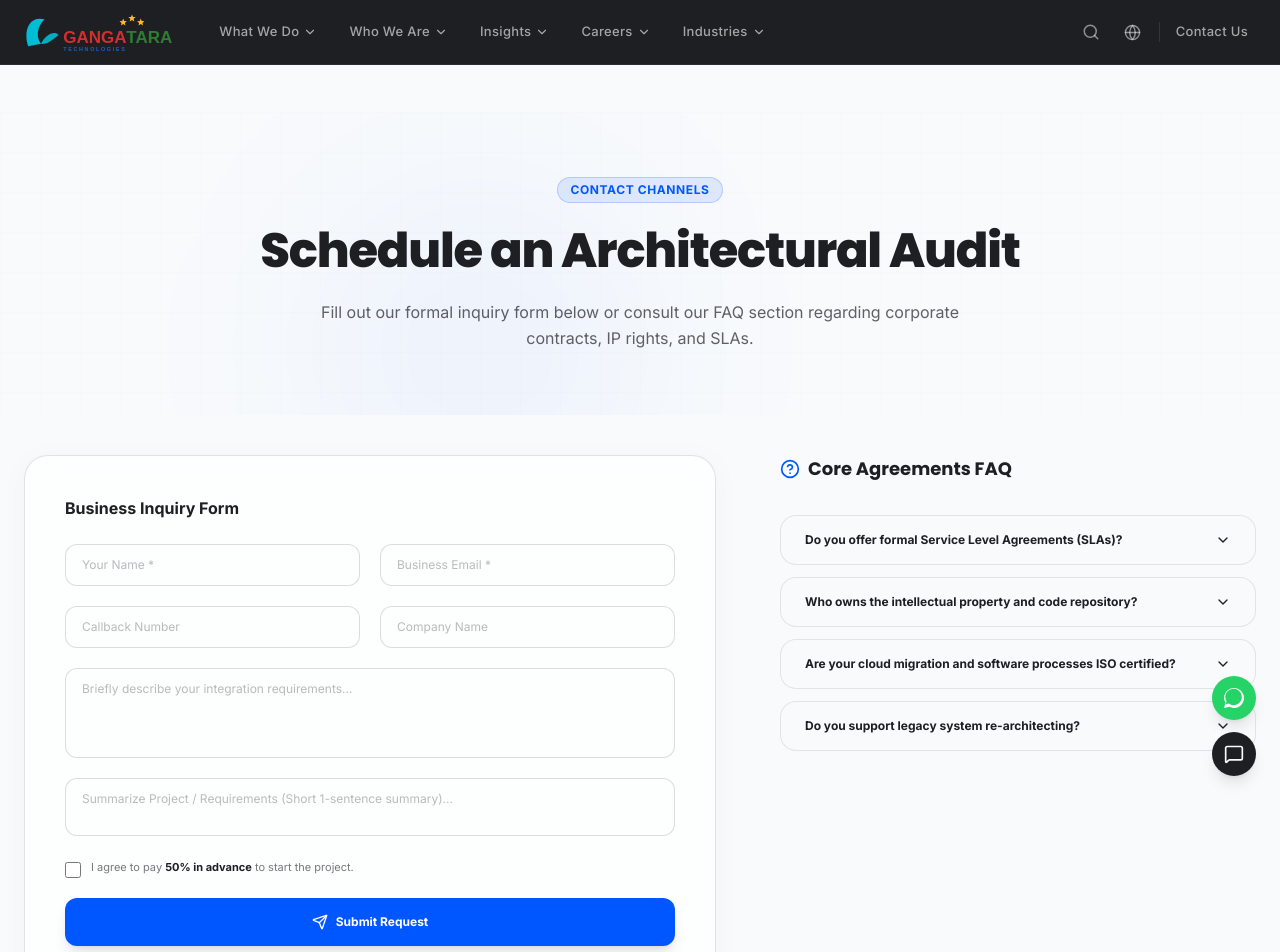
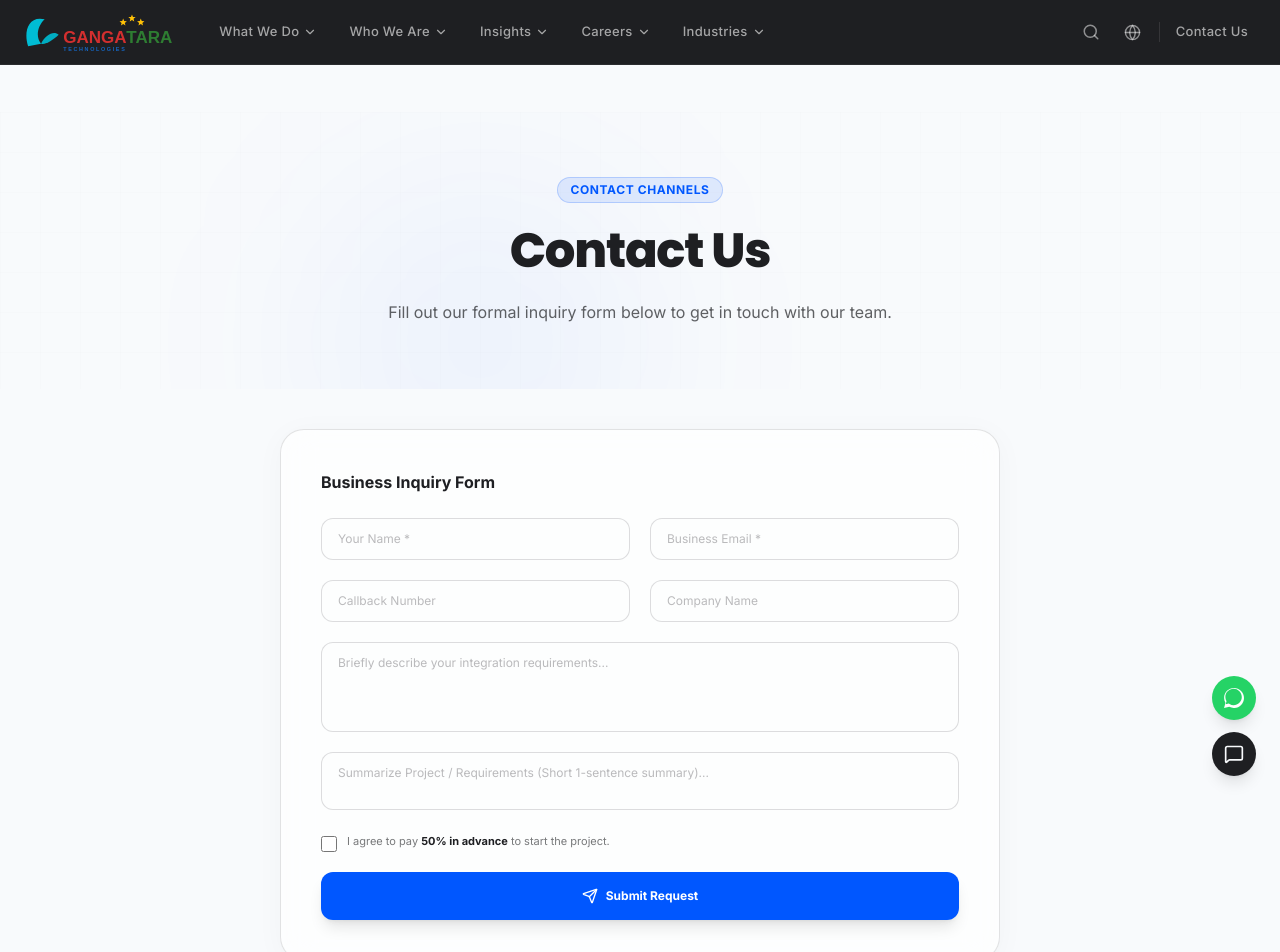
Before and after one commit to Ombaviskar2025/GangaTara-Technologies, a Next.js app: page /contact in a window 1280 px wide. Shown: the top 952 px of the page. Built offline with nearby package versions, Linux system fonts and the light colour scheme.

Commit message:
Fix search functionality, center contact form, remove FAQ accordion, update CTA banners, remove GitHub social link, and clean up Digital Solutions dropdown links

```diff
--- a/src/app/contact/page.tsx
+++ b/src/app/contact/page.tsx
@@ -1,41 +1,9 @@
 'use client';
 
 import React, { useState } from 'react';
-import { motion, AnimatePresence } from 'framer-motion';
-import { HelpCircle, ChevronDown, CheckCircle, Mail, Phone, MapPin, Send } from 'lucide-react';
-
-interface FaqItem {
-  q: string;
-  a: string;
-}
+import { CheckCircle, Mail, Phone, MapPin, Send } from 'lucide-react';
 
 export default function ContactPage() {
-  const faqs: FaqItem[] = [
-    {
-      q: 'Do you offer formal Service Level Agreements (SLAs)?',
-      a: 'Yes. We sign comprehensive corporate SLAs guaranteeing up to 99.99% system availability and detailing 24/7/365 bug-resolution reaction timelines.'
-    },
-    {
-      q: 'Who owns the intellectual property and code repository?',
-      a: 'Once project deliverables are signed off and settled, full repository ownership, patents, and copyright licenses are transferred entirely to the client.'
-    },
-    {
-      q: 'Are your cloud migration and software processes ISO certified?',
-      a: 'Yes. GangaTara Technologies holds active ISO 27001 certifications for information security management, ensuring strict corporate governance standards.'
-    },
-    {
-      q: 'Do you support legacy system re-architecting?',
-      a: 'Frequently. We specialize in wrapping outdated mainframes and monolith systems with secure API layers or refactoring them into serverless microservices.'
-    }
-  ];
-
-  // FAQ Accordion State
-  const [openFaqIdx, setOpenFaqIdx] = useState<number | null>(null);
-
-  const toggleFaq = (idx: number) => {
-    setOpenFaqIdx(openFaqIdx === idx ? null : idx);
-  };
-
   // Contact Form State
   const [formData, setFormData] = useState({
     name: '',
@@ -80,21 +48,20 @@ export default function ContactPage() {
             Contact Channels
           </span>
           <h1 className="text-4xl sm:text-5xl font-poppins font-extrabold text-dark dark:text-light mb-6 tracking-tight">
-            Schedule an Architectural Audit
+            Contact Us
           </h1>
           <p className="text-base text-dark/70 dark:text-light/60 max-w-2xl mx-auto leading-relaxed">
-            Fill out our formal inquiry form below or consult our FAQ section regarding corporate contracts, IP rights, and SLAs.
+            Fill out our formal inquiry form below to get in touch with our team.
           </p>
         </div>
       </section>
 
-      {/* 2. Contact Form & FAQ grid */}
-      <section className="max-w-7xl mx-auto px-6 py-10 grid grid-cols-1 lg:grid-cols-12 gap-16 items-start">
+      {/* 2. Contact Form */}
+      <section className="max-w-3xl mx-auto px-6 py-10">
 
-        {/* Form Intake - Left */}
-        <div className="lg:col-span-7">
-          <div className="p-8 sm:p-10 rounded-3xl glass-panel border border-light/25 dark:border-white/5 shadow-2xl bg-light/70 dark:bg-dark/70">
-            <h3 className="text-base font-bold text-dark dark:text-light mb-6">Business Inquiry Form</h3>
+        {/* Form Intake */}
+        <div className="p-8 sm:p-10 rounded-3xl glass-panel border border-light/25 dark:border-white/5 shadow-2xl bg-light/70 dark:bg-dark/70">
+          <h3 className="text-base font-bold text-dark dark:text-light mb-6">Business Inquiry Form</h3>
 
             <form onSubmit={handleSubmit} className="flex flex-col gap-5">
               <div className="grid grid-cols-1 sm:grid-cols-2 gap-5">
@@ -178,51 +145,7 @@ export default function ContactPage() {
               )}
             </form>
           </div>
-        </div>
-
-        {/* FAQs Accordion - Right */}
-        <div className="lg:col-span-5 flex flex-col gap-6">
-          <h2 className="text-lg font-poppins font-bold text-dark dark:text-light flex items-center gap-2 mb-2"><HelpCircle className="w-5 h-5 text-primary" /> Core Agreements FAQ</h2>
-
-          <div className="flex flex-col gap-3">
-            {faqs.map((faq, idx) => {
-              const isOpen = openFaqIdx === idx;
-              return (
-                <div
-                  key={idx}
-                  className="rounded-2xl border border-light/20 dark:border-white/5 overflow-hidden transition-all bg-light/30 dark:bg-white/5"
-                >
-                  <button
-                    onClick={() => toggleFaq(idx)}
-                    className="w-full px-6 py-4 flex items-center justify-between text-left text-xs font-bold text-dark dark:text-light cursor-pointer hover:bg-primary/5 transition-colors"
-                  >
-                    <span>{faq.q}</span>
-                    <ChevronDown className={`w-4 h-4 shrink-0 transition-transform duration-300 ${isOpen ? 'rotate-180 text-primary' : ''}`} />
-                  </button>
-
-                  <AnimatePresence initial={false}>
-                    {isOpen && (
-                      <motion.div
-                        initial={{ height: 0 }}
-                        animate={{ height: 'auto' }}
-                        exit={{ height: 0 }}
-                        transition={{ duration: 0.3 }}
-                        className="overflow-hidden"
-                      >
-                        <p className="px-6 pb-5 pt-1 text-[11px] text-dark/60 dark:text-light/60 leading-relaxed border-t border-light/10 dark:border-white/5">
-                          {faq.a}
-                        </p>
-                      </motion.div>
-                    )}
-                  </AnimatePresence>
-                </div>
-              );
-            })}
-          </div>
-        </div>
-
-      </section>
-
-    </div>
+        </section>
+      </div>
   );
 }
--- a/src/components/sections/ClosingCTABand.tsx
+++ b/src/components/sections/ClosingCTABand.tsx
@@ -26,10 +26,10 @@ export const ClosingCTABand: React.FC = () => {
           className="max-w-xl"
         >
           <h2 className="text-white text-2xl sm:text-3xl lg:text-4xl font-poppins font-extrabold leading-tight mb-4">
-            Ready to build what's next?
+            Ready to Accelerate Your Enterprise Practice?
           </h2>
           <p className="text-white/70 text-sm sm:text-base leading-relaxed">
-            Partner with GangaTara's expert engineers and cloud architects to accelerate your digital transformation today.
+            Schedule a private scoping call with our core engineering architects. Let us design, optimize, and secure your digital roadmap.
           </p>
         </motion.div>
 
--- a/src/components/ui/Navbar.tsx
+++ b/src/components/ui/Navbar.tsx
@@ -14,7 +14,7 @@ import {
 } from 'lucide-react';
 import { useTheme } from '@/context/ThemeContext';
 import { useLanguage, Language } from '@/context/LanguageContext';
-import { blogsData, jobsData, awardsData } from '@/data/companyData';
+import { blogsData, jobsData, awardsData, servicesData, industriesData } from '@/data/companyData';
 import { useContactModal } from '@/context/ContactModalContext';
 
 // ─── Icon Map ─────────────────────────────────────────────────────────────────
@@ -211,16 +211,12 @@ const NESTED_NAV_DATA: Record<string, {
           {
             heading: "Modern Automation",
             links: [
-              { label: 'DevOps & GitOps', href: '/services/devops', icon: <GitBranch className="w-3.5 h-3.5" /> },
               { label: 'UI/UX Design', href: '/services/ui-ux-design', icon: <Palette className="w-3.5 h-3.5" /> },
-              { label: 'Data Analytics & BI', href: '/services/data-analytics', icon: <BarChart3 className="w-3.5 h-3.5" /> },
             ]
           },
           {
             heading: "Emerging Platforms",
             links: [
-              { label: 'Blockchain & Web3', href: '/services/blockchain', icon: <Workflow className="w-3.5 h-3.5" /> },
-              { label: 'IoT Solutions', href: '/services/iot-solutions', icon: <Radio className="w-3.5 h-3.5" /> },
               { label: 'Digital Marketing', href: '/services/digital-marketing', icon: <Megaphone className="w-3.5 h-3.5" /> },
             ]
           }
@@ -591,6 +587,57 @@ export const Navbar: React.FC = () => {
   const [isLangOpen, setIsLangOpen] = useState(false);
   const [mobileExpanded, setMobileExpanded] = useState<string | null>(null);
 
+  const searchableItems = React.useMemo(() => {
+    const items: { title: string; category: string; href: string }[] = [
+      { title: 'Home', category: 'Page', href: '/' },
+      { title: 'About Us', category: 'Page', href: '/about' },
+      { title: 'Careers', category: 'Page', href: '/careers' },
+      { title: 'Contact Us', category: 'Page', href: '/contact' },
+      { title: 'Technologies', category: 'Page', href: '/technologies' },
+      { title: 'Products', category: 'Page', href: '/products' },
+      { title: 'Privacy Policy', category: 'Page', href: '/privacy-policy' },
+      { title: 'Terms & Conditions', category: 'Page', href: '/terms-conditions' },
+      { title: 'Cookie Policy', category: 'Page', href: '/cookie-policy' },
+    ];
+
+    servicesData.forEach(srv => {
+      const removedIds = ['devops', 'data-analytics', 'blockchain', 'iot-solutions'];
+      if (!removedIds.includes(srv.id)) {
+        items.push({
+          title: srv.title,
+          category: 'Service',
+          href: `/services/${srv.id}`
+        });
+      }
+    });
+
+    industriesData.forEach(ind => {
+      items.push({
+        title: ind.title,
+        category: 'Industry',
+        href: `/industries/${ind.id}`
+      });
+    });
+
+    blogsData.forEach(blog => {
+      items.push({
+        title: blog.title,
+        category: 'Insight',
+        href: `/blog/${blog.slug}`
+      });
+    });
+
+    return items;
+  }, []);
+
+  const filteredResults = React.useMemo(() => {
+    if (!searchQuery.trim()) return [];
+    const query = searchQuery.toLowerCase().trim();
+    return searchableItems.filter(item =>
+      item.title.toLowerCase().includes(query) ||
+      item.category.toLowerCase().includes(query)
+    ).slice(0, 8);
+  }, [searchQuery, searchableItems]);
 
   const megaMenuTimeout = useRef<ReturnType<typeof setTimeout> | null>(null);
 
@@ -674,6 +721,37 @@ export const Navbar: React.FC = () => {
                 />
                 <Search className="absolute right-2 top-1/2 -translate-y-1/2 text-white/30 w-6 h-6" />
               </div>
+
+              {filteredResults.length > 0 && (
+                <div className="mt-6 max-h-[350px] overflow-y-auto flex flex-col gap-2 no-scrollbar animate-fadeIn">
+                  {filteredResults.map((result, idx) => (
+                    <Link
+                      key={idx}
+                      href={result.href}
+                      onClick={() => {
+                        setIsSearchOpen(false);
+                        setSearchQuery('');
+                      }}
+                      className="flex items-center justify-between p-3.5 rounded-xl bg-white/5 border border-white/5 hover:border-primary/30 hover:bg-white/10 transition-all group"
+                    >
+                      <div className="flex flex-col">
+                        <span className="text-[13px] text-white font-medium group-hover:text-primary transition-colors">
+                          {result.title}
+                        </span>
+                        <span className="text-[9px] uppercase tracking-wider text-white/30 mt-0.5">
+                          {result.category}
+                        </span>
+                      </div>
+                      <ArrowRight className="w-4 h-4 text-white/30 group-hover:text-primary group-hover:translate-x-1 transition-all" />
+                    </Link>
+                  ))}
+                </div>
+              )}
+
+              {searchQuery.trim() && filteredResults.length === 0 && (
+                <p className="text-white/40 text-xs mt-6 text-center py-4">No results found for "{searchQuery}"</p>
+              )}
+
               <p className="text-white/25 text-[11px] mt-3">Press ESC to close.</p>
             </div>
           </motion.div>
```
Also changed, not shown: src/components/sections/LandingPageTemplate.tsx (+1 -18 lines), src/components/ui/Footer.tsx (+1 -9 lines).
